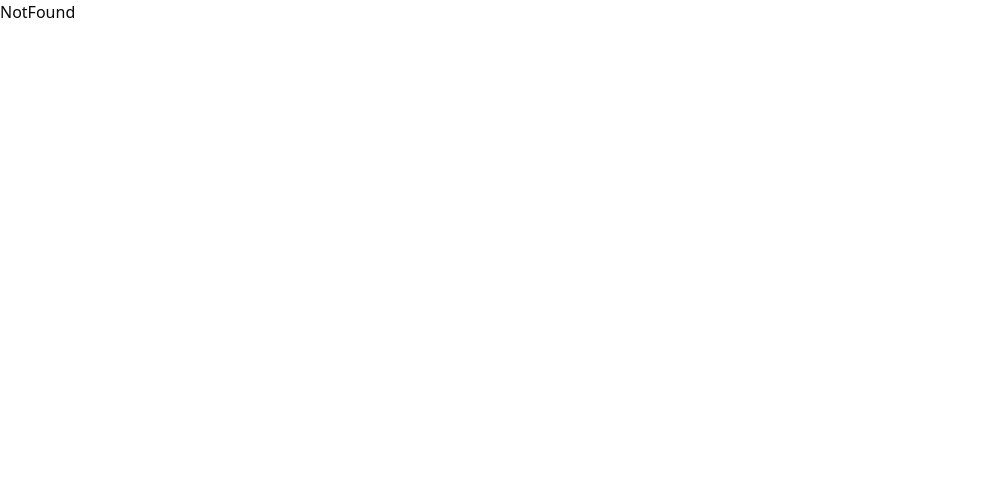
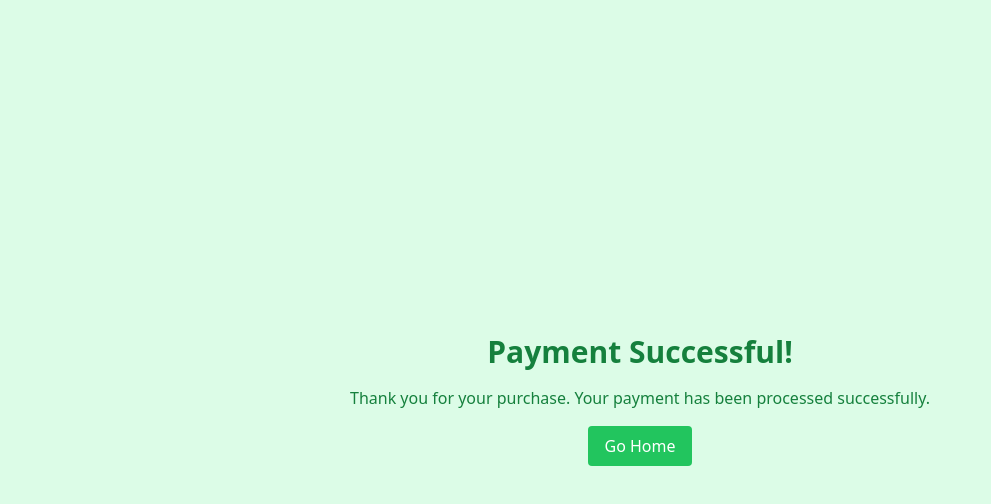
Before and after one commit to dibyajyoti79/ecom, a React (Vite) app in the folder frontend/: page /success in a window 1280 px wide. Shown: the top 504 px of the page, without its empty margins (0-991 px from the left). Built offline with nearby package versions, Linux system fonts and the light colour scheme.

Commit message:
Change redirection url after payment failed

```diff
--- /dev/null
+++ b/frontend/src/pages/Faield.tsx
@@ -0,0 +1,22 @@
+import { useNavigate } from "react-router-dom";
+
+const Failed = () => {
+  const navigate = useNavigate();
+
+  return (
+    <div className="flex flex-col items-center justify-center min-h-screen bg-red-100 text-red-700">
+      <h1 className="text-3xl font-bold mb-4">Payment Failed</h1>
+      <p className="mb-4">
+        Unfortunately, your payment could not be processed. Please try again.
+      </p>
+      <button
+        className="bg-red-500 text-white px-4 py-2 rounded hover:bg-red-600"
+        onClick={() => navigate("/")}
+      >
+        Go Home
+      </button>
+    </div>
+  );
+};
+
+export default Failed;
--- a/frontend/src/pages/NotFound.tsx
+++ b/frontend/src/pages/NotFound.tsx
@@ -1,4 +1,20 @@
+import { useNavigate } from "react-router-dom";
+
 const NotFound = () => {
-  return <div>NotFound</div>;
+  const navigate = useNavigate();
+
+  return (
+    <div className="flex flex-col items-center justify-center min-h-screen bg-gray-100 text-gray-700">
+      <h1 className="text-4xl font-bold mb-4">404 - Page Not Found</h1>
+      <p className="mb-4">Oops! The page you are looking for doesn't exist.</p>
+      <button
+        className="bg-blue-500 text-white px-4 py-2 rounded hover:bg-blue-600"
+        onClick={() => navigate("/")}
+      >
+        Go Home
+      </button>
+    </div>
+  );
 };
+
 export default NotFound;
--- /dev/null
+++ b/frontend/src/pages/Success.tsx
@@ -0,0 +1,23 @@
+import { useNavigate } from "react-router-dom";
+
+const Success = () => {
+  const navigate = useNavigate();
+
+  return (
+    <div className="flex flex-col items-center justify-center min-h-screen bg-green-100 text-green-700">
+      <h1 className="text-3xl font-bold mb-4">Payment Successful!</h1>
+      <p className="mb-4">
+        Thank you for your purchase. Your payment has been processed
+        successfully.
+      </p>
+      <button
+        className="bg-green-500 text-white px-4 py-2 rounded hover:bg-green-600"
+        onClick={() => navigate("/")}
+      >
+        Go Home
+      </button>
+    </div>
+  );
+};
+
+export default Success;
--- a/frontend/src/routes/AppRoutes.tsx
+++ b/frontend/src/routes/AppRoutes.tsx
@@ -6,6 +6,8 @@ import NotFound from "@/pages/NotFound";
 import SignUp from "@/pages/auth/Signup";
 import Login from "@/pages/auth/Login";
 import HomePage from "@/pages/Home/HomePage";
+import Success from "@/pages/Success";
+import Failed from "@/pages/Faield";
 
 const AppRoutes = () => {
   const { isAuthenticated, user } = useAuth();
@@ -29,6 +31,8 @@ const AppRoutes = () => {
       />
       <Route path="/signup" element={<SignUp />} />
       <Route path="/login" element={<Login />} />
+      <Route path="/success" element={<Success />} />
+      <Route path="/failed" element={<Failed />} />
       <Route path="*" element={<NotFound />} />
     </Routes>
   );
```
Also changed, not shown: 1 other file (tests, documents, lock files or other folders).
